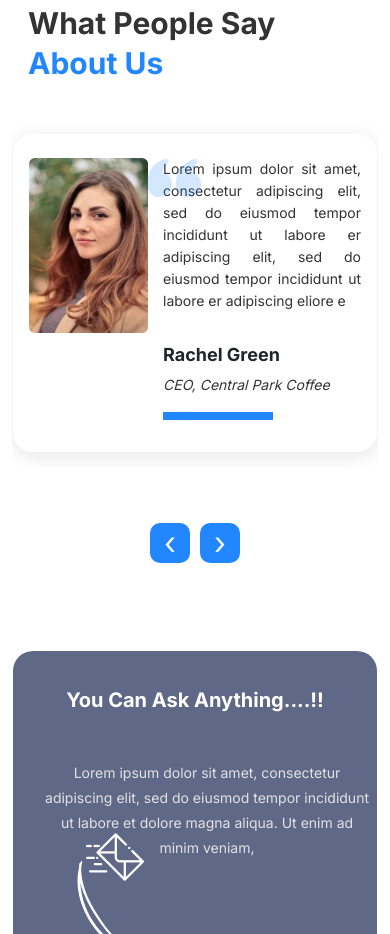
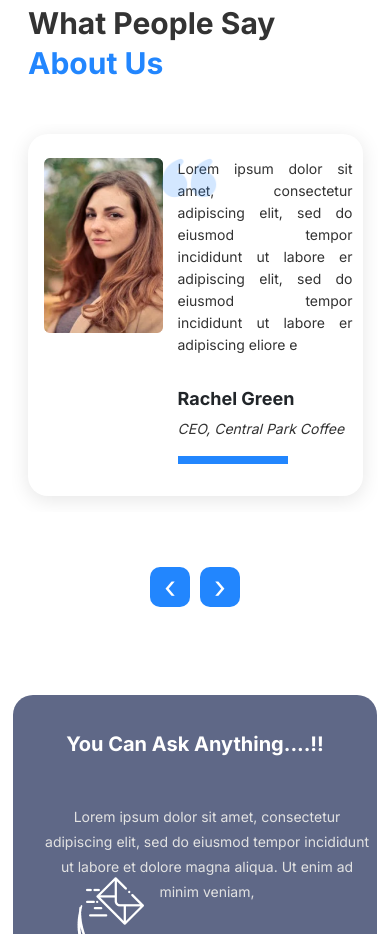
Before and after one commit to goswami22/Top-Heaven, a plain HTML site: page index.html in a window 390 px wide. Shown: the part 5698-6632 px from the top of the page. Drawn offline with nearby package versions, Linux system fonts and the light colour scheme.

Commit message:
Update responsive.css

```diff
--- a/assets/css/responsive.css
+++ b/assets/css/responsive.css
@@ -250,7 +250,7 @@
         color: var(--lightblack);
         margin: 0px 0px 30px 15px;
         text-align: justify;
-        max-width: 198px;
+        max-width: 175px;
     }
 
     #comment h6 {
@@ -266,7 +266,7 @@
     }
 
     #comment .item {
-        width: 364px !important;
+        width: 335px !important;
         transform: none !important;
         margin: auto;
     }
```
